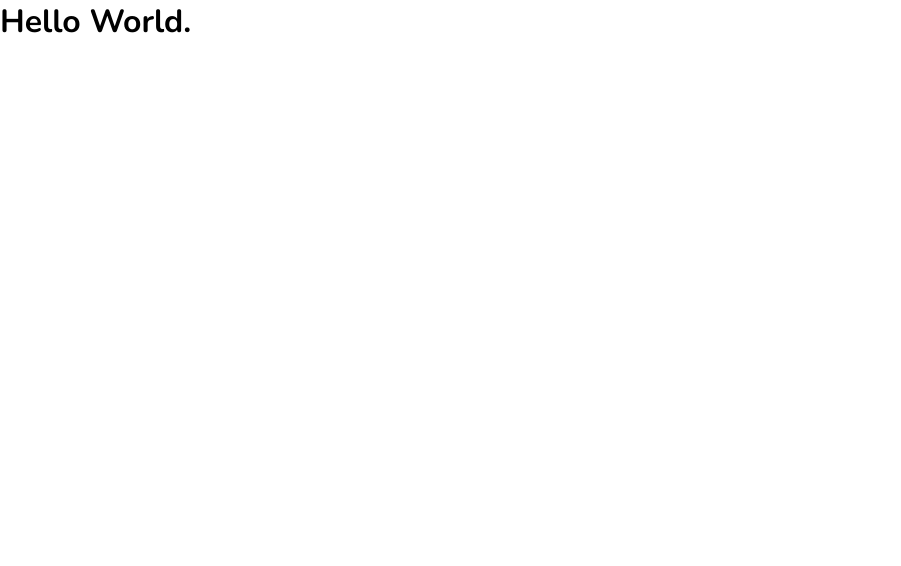
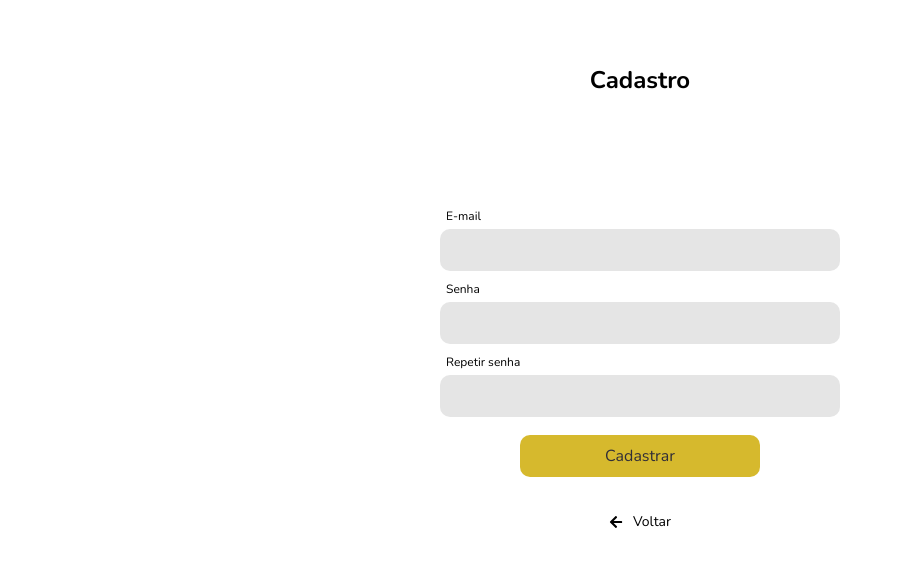
Before and after one commit to cgmbauer/frente_criacoes, a React (Create React App) app: page /signup in a window 1280 px wide. Shown: the top 566 px of the page, without its empty margins (0-901 px from the left). Built offline with nearby package versions, Linux system fonts and the light colour scheme.

Commit message:
feat: tela signup criada

```diff
--- a/src/pages/SignUp/index.jsx
+++ b/src/pages/SignUp/index.jsx
@@ -1,14 +1,38 @@
 import React from 'react';
 
-import { Container } from './styles';
+import { Link } from 'react-router-dom';
+
+import { FaArrowLeft } from 'react-icons/fa';
+
+import Input from '../../components/Input';
+
+import { Form, SignupContainer, SignupTitle, SignupTitleText } from './styles';
 
 const SignUp = () => {
   return (
-    <>
-      <Container>
-        <h1>Hello World.</h1>
-      </Container>
-    </>
+    <SignupContainer>
+      <SignupTitle>
+        <SignupTitleText>Cadastro</SignupTitleText>
+      </SignupTitle>
+
+      <Form>
+        <label htmlFor="email">E-mail</label>
+        <Input name="email" type="email" id="email" />
+
+        <label htmlFor="password">Senha</label>
+        <Input name="password" type="password" id="password" />
+
+        <label htmlFor="password">Repetir senha</label>
+        <Input name="password" type="password" id="password" />
+
+        <button type="submit">Cadastrar</button>
+      </Form>
+
+      <Link to="/">
+        <FaArrowLeft />
+        Voltar
+      </Link>
+    </SignupContainer>
   );
 };
 
--- a/src/pages/SignUp/styles.js
+++ b/src/pages/SignUp/styles.js
@@ -1,3 +1,110 @@
 import styled from 'styled-components';
 
-export const Container = styled.div``;
+export const SignupContainer = styled.section`
+  width: 100%;
+  height: 100vh;
+
+  padding: 10px 20px;
+
+  a {
+    display: flex;
+    justify-content: center;
+    align-items: center;
+
+    font-family: var(--font-family-primary);
+    font-weight: 400;
+    color: var(--color-primary);
+    font-size: 14px;
+
+    margin: 35px 0 0 0;
+
+    text-align: center;
+
+    transition: opacity 0.3s;
+
+    &:hover {
+      opacity: 0.9;
+    }
+
+    svg {
+      margin-right: 10px;
+    }
+  }
+`;
+
+export const SignupTitle = styled.div`
+  text-align: center;
+  margin-top: 54px;
+`;
+
+export const SignupTitleText = styled.h1`
+  margin: 0 auto;
+  font-family: var(--font-family-primary);
+  font-weight: 700;
+  color: var(--color-primary);
+`;
+
+export const Form = styled.form`
+  margin: 112px auto 0;
+
+  display: flex;
+  flex-direction: column;
+
+  max-width: 400px;
+
+  label {
+    font-family: var(--font-family-primary);
+    font-weight: 400;
+    font-size: 12px;
+    color: var(--color-primary);
+
+    margin-left: 6px;
+
+    &:nth-child(n + 2) {
+      margin-top: 10px;
+    }
+  }
+
+  button {
+    width: 60%;
+
+    background: var(--bg-button);
+
+    border: 0;
+    border-radius: 10px;
+
+    padding: 10px;
+    margin: 18px auto 0;
+
+    color: var(--color-button);
+    font-weight: 500;
+
+    transition: opacity 0.3s;
+
+    &:hover {
+      opacity: 0.9;
+    }
+  }
+
+  > a {
+    display: flex;
+    justify-content: center;
+    align-items: center;
+
+    font-family: var(--font-family-primary);
+    font-weight: 400;
+    color: var(--color-primary);
+    color: #484848;
+    font-size: 14px;
+
+    margin: 18px 0 0 0;
+
+    text-align: center;
+
+    transition: text-decoration 0.3s;
+
+    &:hover {
+      text-decoration: underline;
+    }
+  }
+`;
```
